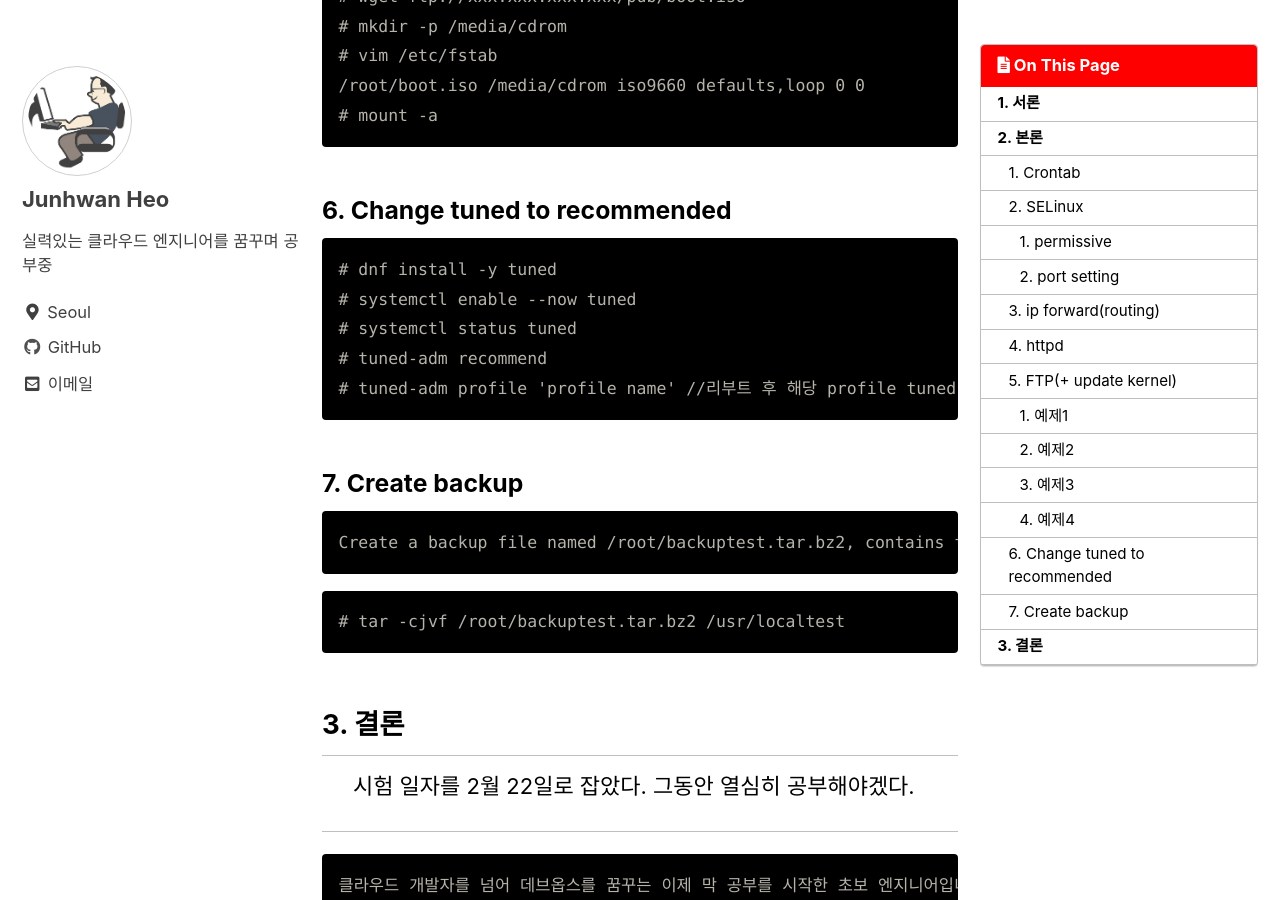
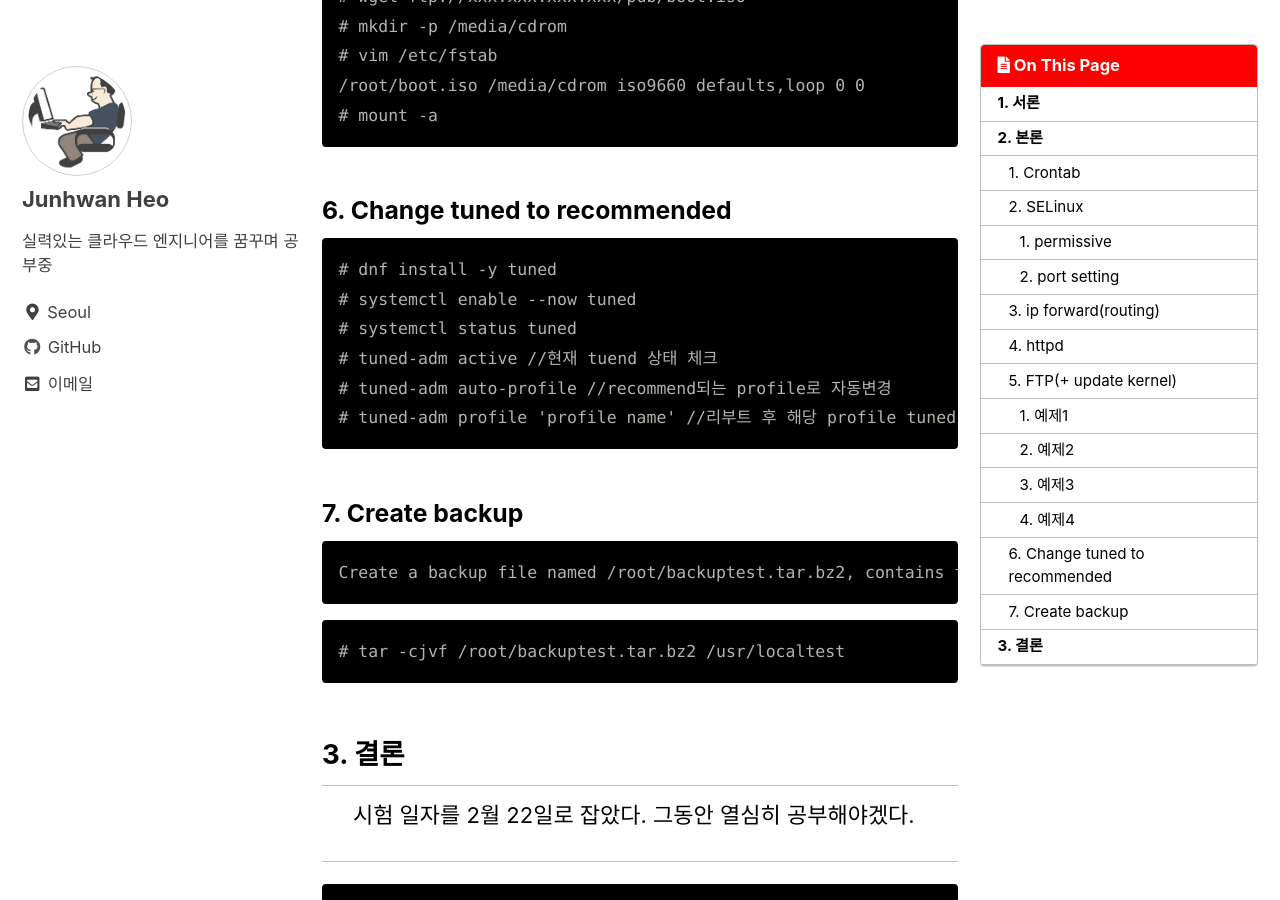
Before and after one commit to holeman4110/holeman4110.github.io, a Jekyll site: the page built from _posts/2023-02-17-rhcsa2.md, in a window 1280 px wide and 900 px high, scrolled down 5010 px. Built offline with Jekyll 4.4.1, drawn with Linux system fonts in a browser that asks for light colours; cached includes are drawn as plain includes; a script bundle is joined from its source files by our own code; comment, search, counter and statistics services are not loaded.

Commit message:
Update 2023-02-17-rhcsa2.md

````diff
--- a/_posts/2023-02-17-rhcsa2.md
+++ b/_posts/2023-02-17-rhcsa2.md
@@ -198,7 +198,8 @@ Download ftp://xxx.xxx.xxx.xxx/pub/boot.iso to /root, and mounted automatically
 # dnf install -y tuned
 # systemctl enable --now tuned
 # systemctl status tuned
-# tuned-adm recommend
+# tuned-adm active //현재 tuend 상태 체크
+# tuned-adm auto-profile //recommend되는 profile로 자동변경
 # tuned-adm profile 'profile name' //리부트 후 해당 profile tuned 상태가 유지되는지 체크
 ```
 
````
